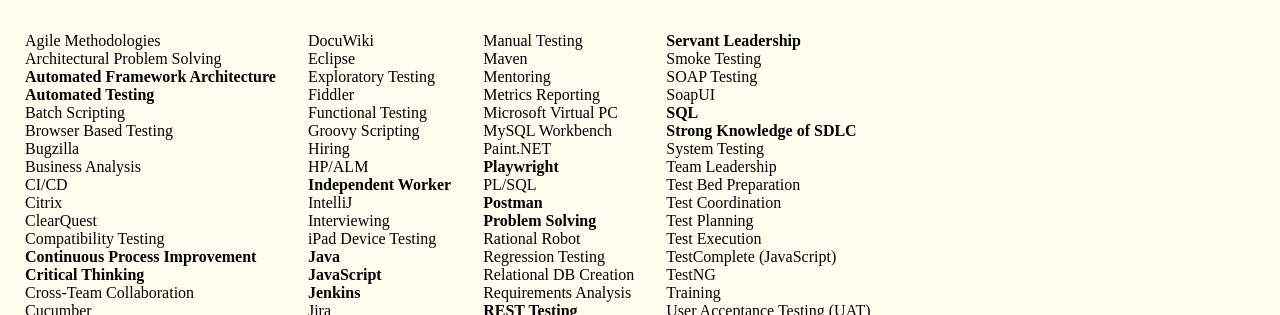
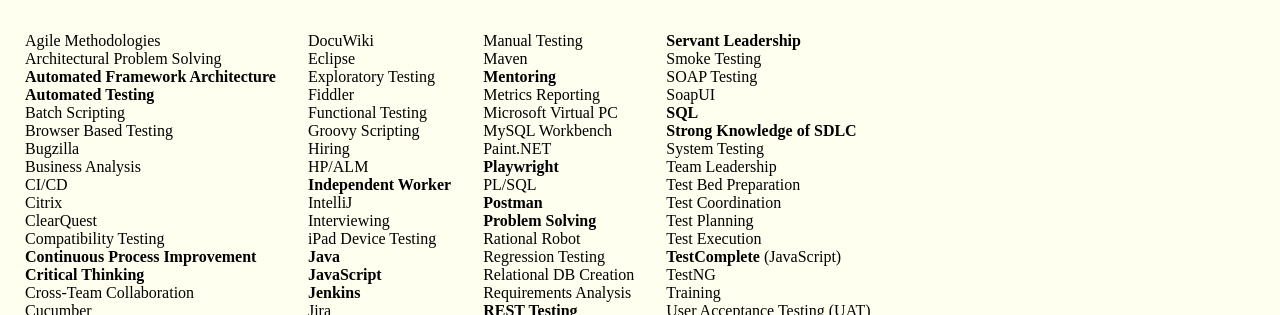
Before and after one commit to TehSpikeyOne/TehSpikeyOne, a plain HTML site: page index.html in a window 1280 px wide. Shown: the part 366-681 px from the top of the page. Drawn offline with Linux system fonts and the light colour scheme.

Commit message:
Update index.html
couple more skills in bold

```diff
--- a/index.html
+++ b/index.html
@@ -78,7 +78,7 @@
                     <td style="vertical-align: top;">
                         Manual Testing <br/>
                         Maven <br/>
-                        Mentoring <br/>
+                        <b>Mentoring</b> <br/>
                         Metrics Reporting <br/>
                         Microsoft Virtual PC <br/>
                         MySQL Workbench <br/>
@@ -110,7 +110,7 @@
                         Test Coordination <br/>
                         Test Planning <br/>
                         Test Execution <br/>
-                        TestComplete (JavaScript) <br/>
+                        <b>TestComplete</b> (JavaScript) <br/>
                         TestNG <br/>
                         Training <br/>
                         User Acceptance Testing (UAT) <br/>
```
